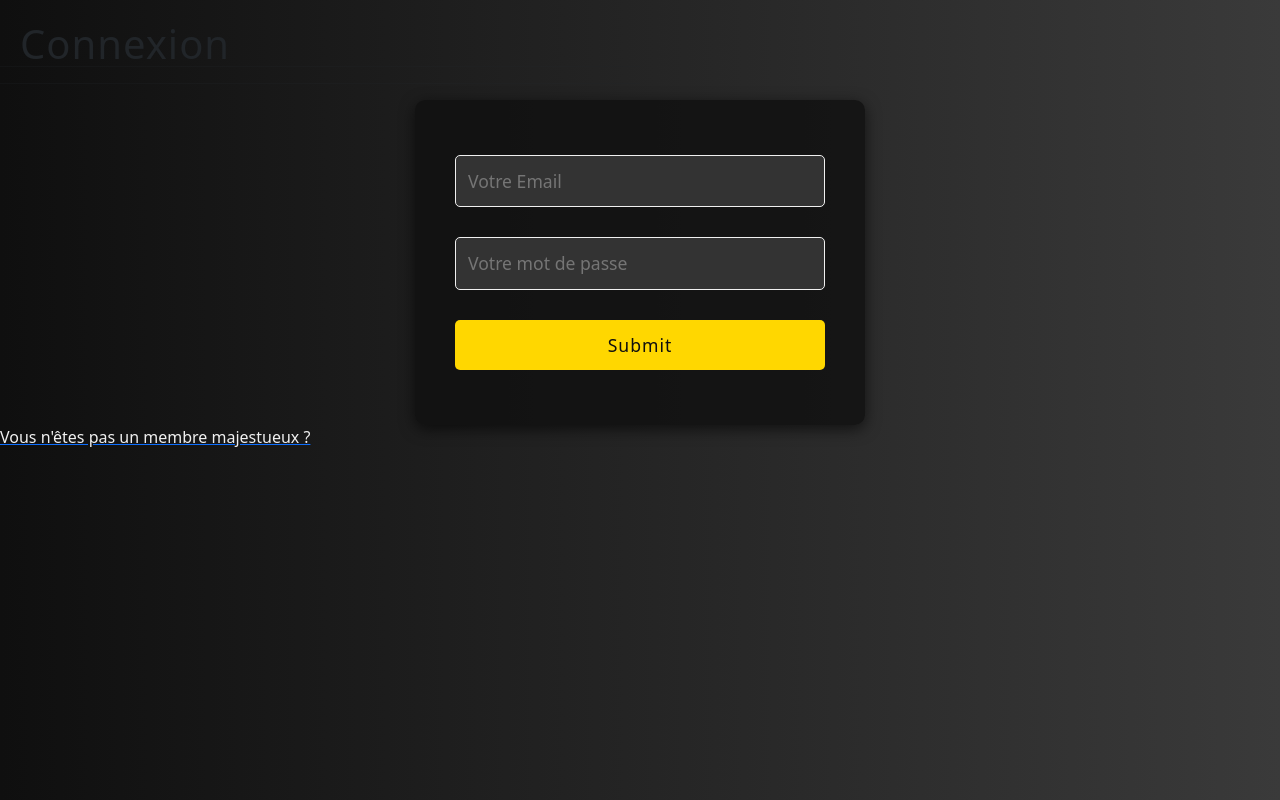
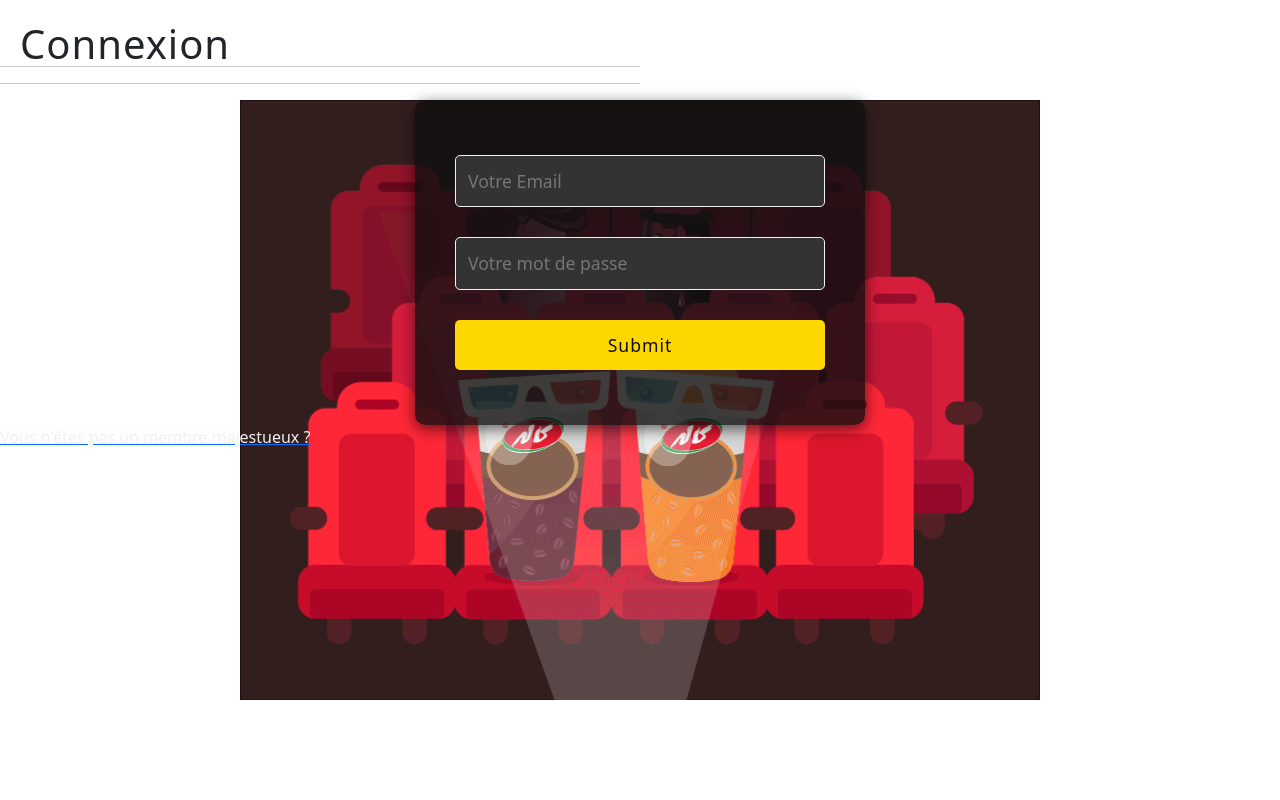
Before and after one commit to AdemeProgrammer/EcranMajestueux3, a PHP site: page /vue/ConnexionEM.php in a window 1280 px wide. Run offline with PHP 8.4, Linux system fonts and the light colour scheme.

Commit message:
[fix] Modification connexion

```diff
--- a/assets/css/ConnexionEM.css
+++ b/assets/css/ConnexionEM.css
@@ -5,7 +5,7 @@
 }
 body {
     font-family: 'Arial', sans-serif;
-    background: linear-gradient(to right, #0f0f0f, #3a3a3a);
+    background: url('../img/inscription.gif') no-repeat center center fixed;
     color: #f0f0f0;
     text-align: center;
     padding: 50px 0;
--- a/assets/css/InscriptionEM.css
+++ b/assets/css/InscriptionEM.css
@@ -5,7 +5,7 @@
 }
 body {
     font-family: 'Arial', sans-serif;
-    background: linear-gradient(to right, #0f0f0f, #3a3a3a);
+    background: url('../img/inscription.gif') no-repeat center center fixed;
     color: #f0f0f0;
     text-align: center;
     padding: 50px 0;
--- a/src/traitement/trait_connexion.php
+++ b/src/traitement/trait_connexion.php
@@ -16,7 +16,7 @@ if(empty($_POST["email"]) ||
     ]);
     $UtilisateursRepository = new UtilisateursRepository();
     $resultat = $UtilisateursRepository->connexionUtilisateurs($utilisateurs);
-    if ($resultat == true){
+    if ($resultat){
         session_start();
         $_SESSION['email'] = $utilisateurs->getEmail();
         $_SESSION['motDePasse'] = $utilisateurs->getMotDePasse();
--- a/vue/AccueilEM.php
+++ b/vue/AccueilEM.php
@@ -59,9 +59,6 @@ if (!isset($_SESSION['email'])) {
 </section>
 <footer>
     <hr>
-    <a href ="InscriptionEM.php"><p>Revenir à l'inscription</p></a>
-    <a href ="ConnexionEM.php"><p>Revenir à la connexion</p></a>
-    <br>
     <h1>Paramètre de compte :</h1>
     <a href="DeconnexionEM.php"><p>Deconnexion du compte</p></a>
     <a href="ModificationEM.php"><p>Modifier le compte</p></a>
```
Also changed, not shown: vue/PageAdminEM.php (added, +13 -0 lines), assets/img/inscription.gif (added).
